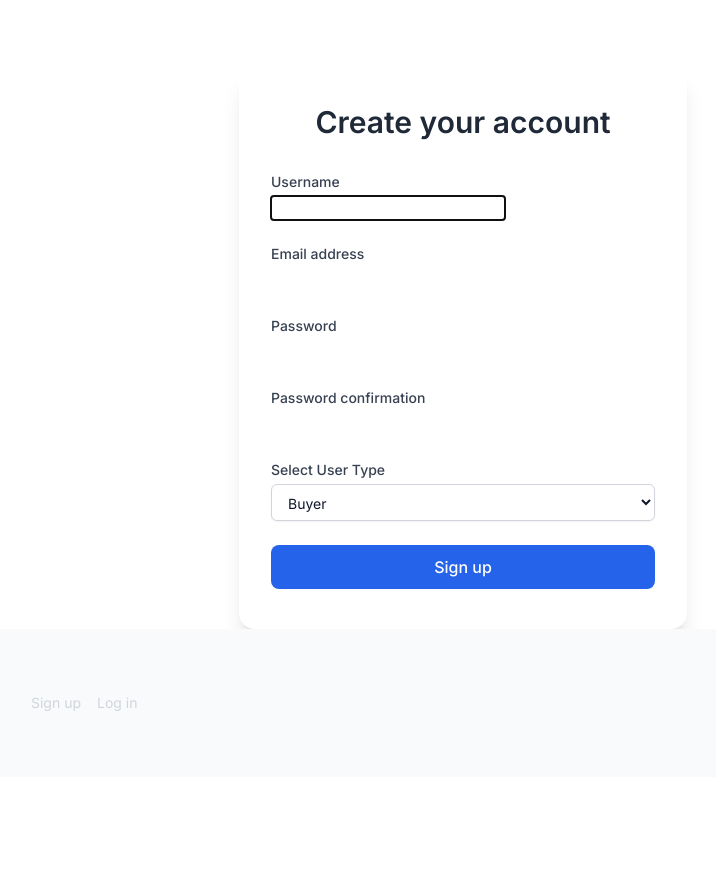
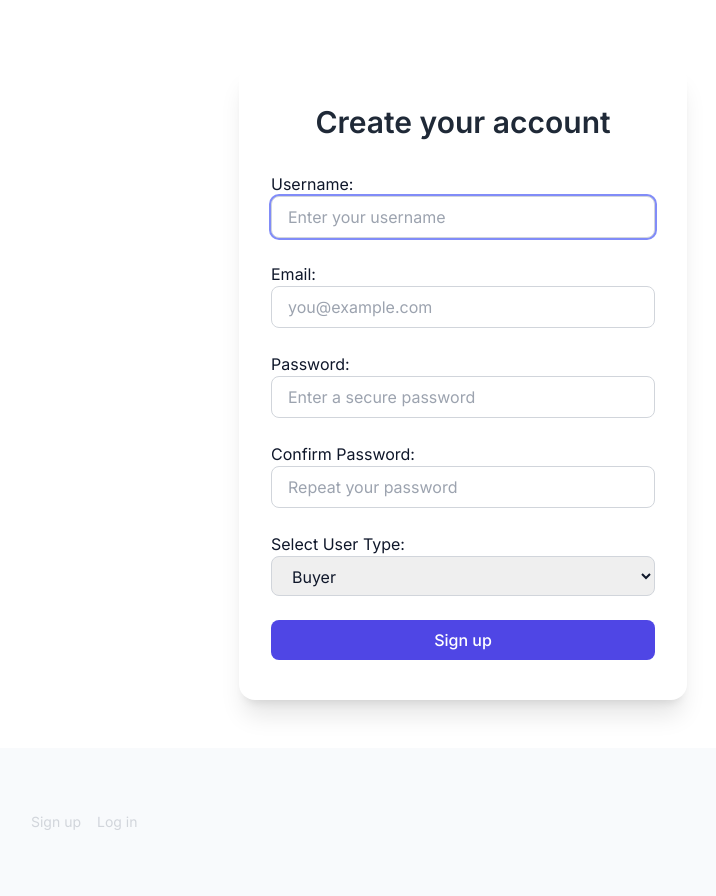
Before and after one commit to oppenheimm/VERKLEGT2, a Django app: page /users/signup/ in a window 1280 px wide. Shown: the part 92-988 px from the top of the page, without its empty margins (177-893 px from the left). Before the commit the page ends 803 px from the top, so only its background shows below. Run offline with Django 5.2, Linux system fonts and the light colour scheme; some libraries are stand-ins or nearby versions.

Commit message:
fromat login and signup forms

```diff
--- a/verklegt2/users/forms.py
+++ b/verklegt2/users/forms.py
@@ -1,22 +1,95 @@
 # users/forms.py
 
 from django import forms
-from django.contrib.auth.forms import UserCreationForm
+from django.contrib.auth.forms import UserCreationForm, AuthenticationForm
 from .models import User
 
 class SignUpForm(UserCreationForm):
+    username = forms.CharField(
+        widget=forms.TextInput(attrs={
+            'class': (
+                'w-full px-4 py-2 '
+                'border border-gray-300 '
+                'rounded-lg focus:outline-none '
+                'focus:ring-2 focus:ring-indigo-400'
+            ),
+            'placeholder': 'Enter your username',
+        })
+    )
+    email = forms.EmailField(
+        widget=forms.EmailInput(attrs={
+            'class': (
+                'w-full px-4 py-2 '
+                'border border-gray-300 '
+                'rounded-lg focus:outline-none '
+                'focus:ring-2 focus:ring-indigo-400'
+            ),
+            'placeholder': 'you@example.com',
+        })
+    )
+    password1 = forms.CharField(
+        label='Password',
+        strip=False,
+        widget=forms.PasswordInput(attrs={
+            'class': (
+                'w-full px-4 py-2 '
+                'border border-gray-300 '
+                'rounded-lg focus:outline-none '
+                'focus:ring-2 focus:ring-indigo-400'
+            ),
+            'placeholder': 'Enter a secure password',
+        })
+    )
+    password2 = forms.CharField(
+        label='Confirm Password',
+        strip=False,
+        widget=forms.PasswordInput(attrs={
+            'class': (
+                'w-full px-4 py-2 '
+                'border border-gray-300 '
+                'rounded-lg focus:outline-none '
+                'focus:ring-2 focus:ring-indigo-400'
+            ),
+            'placeholder': 'Repeat your password',
+        })
+    )
     user_type = forms.ChoiceField(
         choices=User.USER_TYPE_CHOICES,
-        widget=forms.RadioSelect,
-        label="Select User Type",
+        widget=forms.Select(attrs={
+            'class': (
+                'w-full px-4 py-2 '
+                'border border-gray-300 '
+                'rounded-lg focus:outline-none '
+                'focus:ring-2 focus:ring-indigo-400'
+            ),
+        }),
+        label='Select User Type',
     )
 
     class Meta:
         model = User
-        fields = (
-            'username',
-            'email',
-            'user_type',    # ← include here
-            'password1',
-            'password2',
-        )
+        fields = ('username', 'email', 'user_type', 'password1', 'password2')
+
+class LoginForm(AuthenticationForm):
+    username = forms.CharField(
+        widget=forms.TextInput(attrs={
+            'class': (
+                'w-full px-4 py-2 '
+                'border border-gray-300 '
+                'rounded-lg focus:outline-none '
+                'focus:ring-2 focus:ring-indigo-400'
+            ),
+            'placeholder': 'Username',
+        })
+    )
+    password = forms.CharField(
+        widget=forms.PasswordInput(attrs={
+            'class': (
+                'w-full px-4 py-2 '
+                'border border-gray-300 '
+                'rounded-lg focus:outline-none '
+                'focus:ring-2 focus:ring-indigo-400'
+            ),
+            'placeholder': 'Password',
+        })
+    )
--- a/verklegt2/users/templates/users/signup.html
+++ b/verklegt2/users/templates/users/signup.html
@@ -1,80 +1,53 @@
 {% extends "base.html" %}
-
 {% block title %}Sign Up{% endblock %}
 
 {% block content %}
 <div class="max-w-md mx-auto mt-16">
-  <div class="bg-white shadow-xl rounded-2xl px-8 py-10">
+  <div class="bg-white shadow-xl rounded-2xl px-8 py-10 mb-12">
     <h1 class="text-3xl font-semibold text-gray-800 text-center mb-8">Create your account</h1>
 
-    <form method="post" action="." class="space-y-6">
+    <form method="post" class="space-y-6">
       {% csrf_token %}
       {{ form.non_field_errors }}
 
       <!-- Username -->
-      <div>
-        <label for="{{ form.username.id_for_label }}" class="block text-sm font-medium text-gray-700 mb-1">
-          {{ form.username.label }}
-        </label>
+      <div class="mb-6">
+        {{ form.username.label_tag }}
         {{ form.username }}
-        {% if form.username.errors %}
-          <p class="text-xs text-red-600 mt-1">{{ form.username.errors.0 }}</p>
-        {% endif %}
+        {{ form.username.errors }}
       </div>
 
       <!-- Email -->
-      <div>
-        <label for="{{ form.email.id_for_label }}" class="block text-sm font-medium text-gray-700 mb-1">
-          {{ form.email.label }}
-        </label>
+      <div class="mb-6">
+        {{ form.email.label_tag }}
         {{ form.email }}
-        {% if form.email.errors %}
-          <p class="text-xs text-red-600 mt-1">{{ form.email.errors.0 }}</p>
-        {% endif %}
+        {{ form.email.errors }}
       </div>
 
       <!-- Password -->
-      <div>
-        <label for="{{ form.password1.id_for_label }}" class="block text-sm font-medium text-gray-700 mb-1">
-          {{ form.password1.label }}
-        </label>
+      <div class="mb-6">
+        {{ form.password1.label_tag }}
         {{ form.password1 }}
-        {% if form.password1.errors %}
-          <p class="text-xs text-red-600 mt-1">{{ form.password1.errors.0 }}</p>
-        {% endif %}
+        {{ form.password1.errors }}
       </div>
 
       <!-- Confirm Password -->
-      <div>
-        <label for="{{ form.password2.id_for_label }}" class="block text-sm font-medium text-gray-700 mb-1">
-          {{ form.password2.label }}
-        </label>
+      <div class="mb-6">
+        {{ form.password2.label_tag }}
         {{ form.password2 }}
-        {% if form.password2.errors %}
-          <p class="text-xs text-red-600 mt-1">{{ form.password2.errors.0 }}</p>
-        {% endif %}
+        {{ form.password2.errors }}
       </div>
 
       <!-- User Type Selector -->
-      <div>
-        <label for="{{ form.user_type.id_for_label }}" class="block text-sm font-medium text-gray-700 mb-1">
-          {{ form.user_type.label }}
-        </label>
-        <select name="{{ form.user_type.html_name }}" id="{{ form.user_type.id_for_label }}" class="mt-1 block w-full py-2 px-3 border border-gray-300 bg-white rounded-md shadow-sm focus:outline-none focus:ring-indigo-500 focus:border-indigo-500 sm:text-sm">
-          {% for value, display_name in form.user_type.field.choices %}
-        <option value="{{ value }}" {% if form.user_type.value|stringformat:"s" == value|stringformat:"s" %}selected{% endif %}>
-          {{ display_name }}
-        </option>
-          {% endfor %}
-        </select>
-        {% if form.user_type.errors %}
-          <p class="text-xs text-red-600 mt-1">{{ form.user_type.errors.0 }}</p>
-        {% endif %}
+      <div class="mb-6">
+        {{ form.user_type.label_tag }}
+        {{ form.user_type }}
+        {{ form.user_type.errors }}
       </div>
 
-      <!-- Submit -->
+      <!-- Submit Button -->
       <button type="submit"
-        class="w-full bg-blue-600 hover:bg-blue-700 text-white font-medium py-2.5 rounded-lg transition-colors duration-200">
+              class="w-full py-2 bg-indigo-600 hover:bg-indigo-700 text-white font-medium rounded-lg">
         Sign up
       </button>
     </form>
--- a/verklegt2/users/views.py
+++ b/verklegt2/users/views.py
@@ -3,9 +3,13 @@
 from django.contrib.auth.views import LoginView as DjangoLoginView, LogoutView as DjangoLogoutView
 from django.urls import reverse_lazy
 from django.views.generic import CreateView
-from .forms import SignUpForm
+from .forms import SignUpForm, LoginForm
 
 class SignUpView(CreateView):
+    """
+    Renders a signup form and handles user registration.
+    Uses Django's built-in CreateView under the hood.
+    """
     form_class    = SignUpForm
     template_name = 'users/signup.html'
     success_url   = reverse_lazy('users:login')
@@ -15,11 +19,14 @@ class LoginView(DjangoLoginView):
     Renders a login form and handles authentication.
     Uses Django's built-in LoginView under the hood.
     """
+    form_class    = LoginForm
     template_name = 'users/login.html'
-    redirect_authenticated_user = True  # optional: send already-logged-in users elsewhere
+    redirect_authenticated_user = True
 
 class LogoutView(DjangoLogoutView):
     """
-    Logs the user out and redirects to login page.
+    Handles user logout.
+    Uses Django's built-in LogoutView under the hood.
     """
+    template_name = 'users/logout.html'
     next_page = reverse_lazy('users:login')
```
Also changed, not shown: verklegt2/users/templates/users/login.html (+16 -19 lines).
